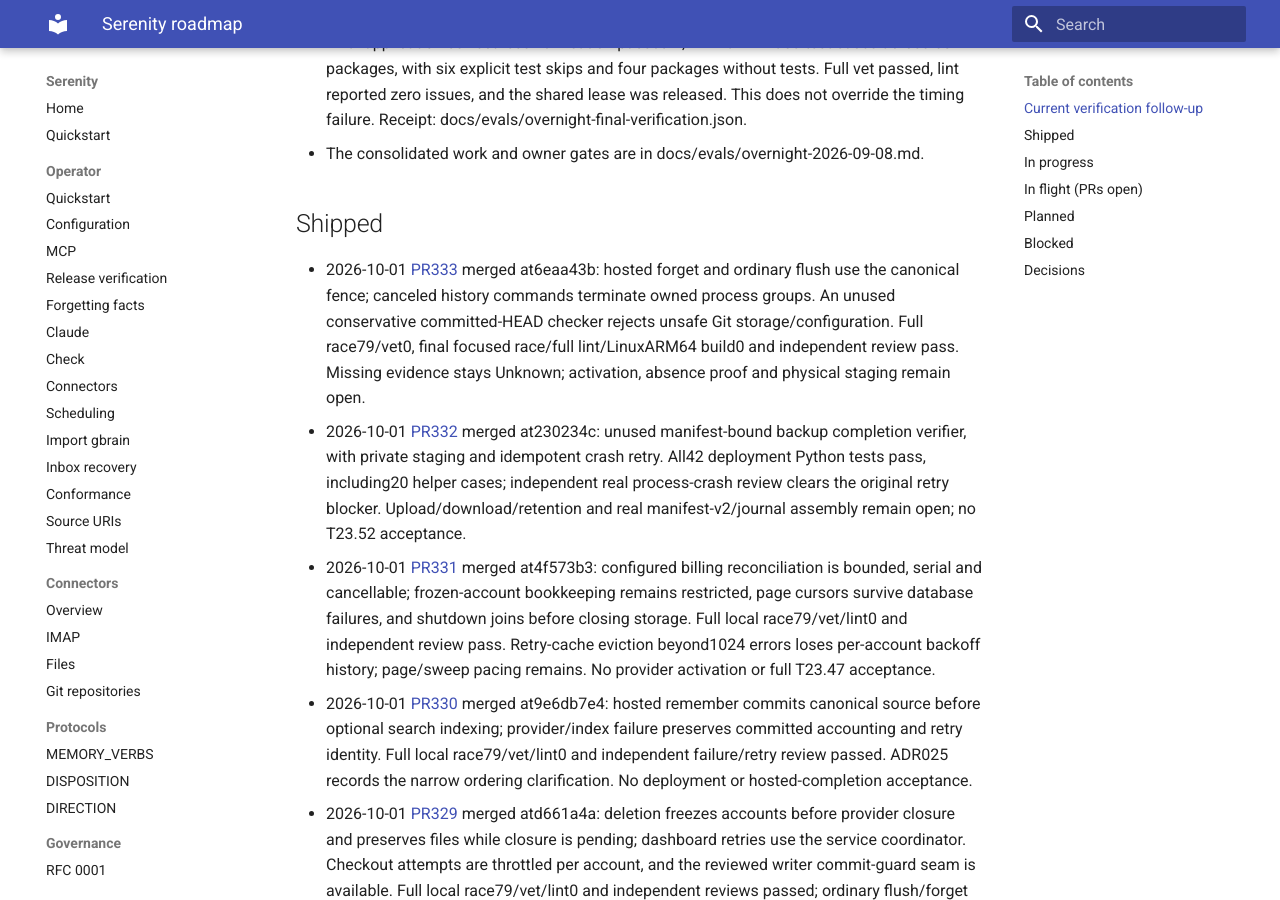
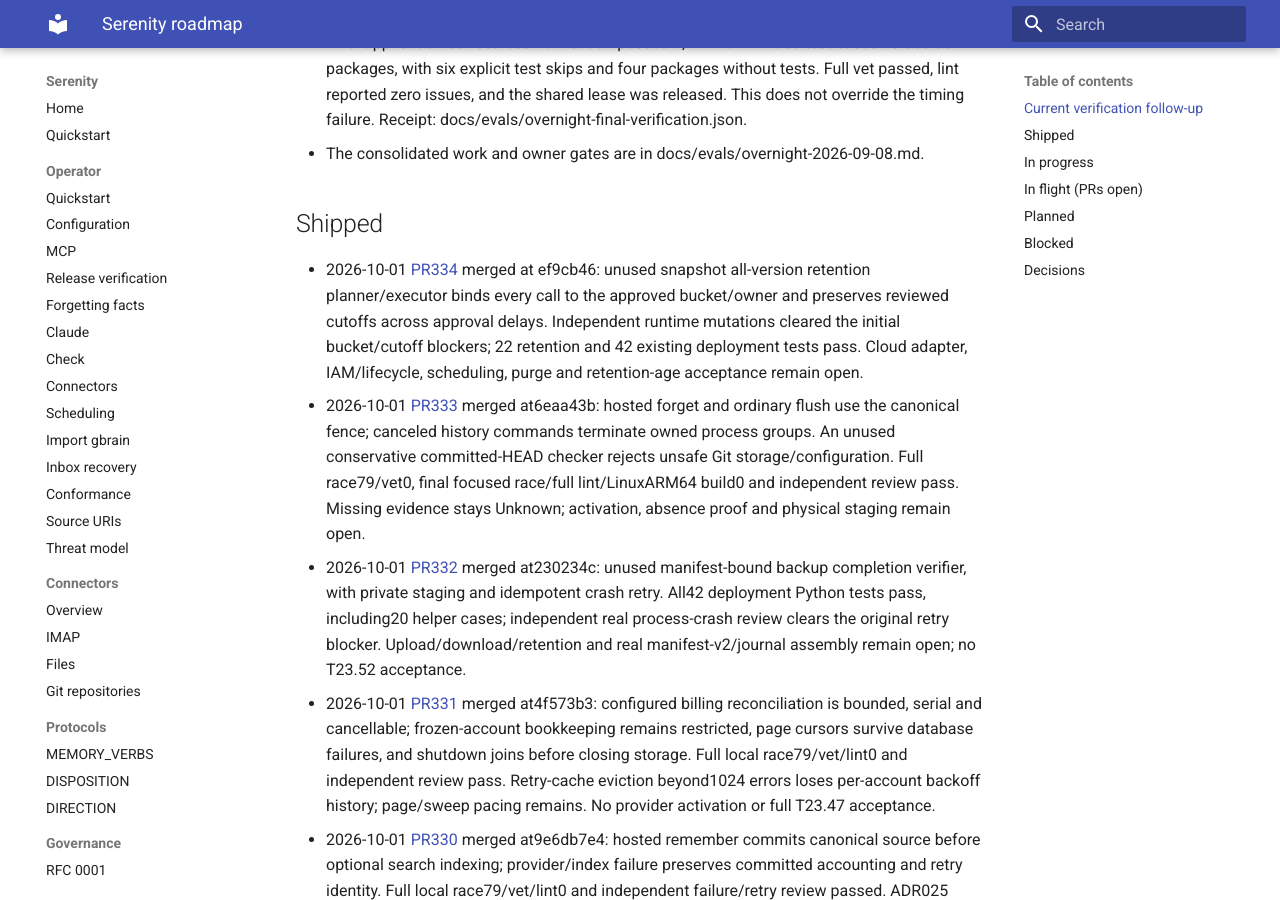
Before and after one commit to sirerun/serenity, an MkDocs documentation site: the page built from docs/roadmap.md, in a window 1280 px wide and 900 px high, scrolled down 453 px. Built offline with MkDocs 1.6.1 and Material for MkDocs 9.7.7, drawn with Linux system fonts in a browser that asks for light colours.

Commit message:
docs: record retention merge and independent lifecycle review

```diff
--- a/docs/roadmap.md
+++ b/docs/roadmap.md
@@ -10,6 +10,7 @@ Living status for RFC 0001 (docs/rfc/0001-serenity.md). Plan of record: docs/pla
 
 ## Shipped
 
+- 2026-10-01 [PR334](https://github.com/sirerun/serenity/pull/334) merged at ef9cb46: unused snapshot all-version retention planner/executor binds every call to the approved bucket/owner and preserves reviewed cutoffs across approval delays. Independent runtime mutations cleared the initial bucket/cutoff blockers; 22 retention and 42 existing deployment tests pass. Cloud adapter, IAM/lifecycle, scheduling, purge and retention-age acceptance remain open.
 - 2026-10-01 [PR333](https://github.com/sirerun/serenity/pull/333) merged at6eaa43b: hosted forget and ordinary flush use the canonical fence; canceled history commands terminate owned process groups. An unused conservative committed-HEAD checker rejects unsafe Git storage/configuration. Full race79/vet0, final focused race/full lint/LinuxARM64 build0 and independent review pass. Missing evidence stays Unknown; activation, absence proof and physical staging remain open.
 - 2026-10-01 [PR332](https://github.com/sirerun/serenity/pull/332) merged at230234c: unused manifest-bound backup completion verifier, with private staging and idempotent crash retry. All42 deployment Python tests pass, including20 helper cases; independent real process-crash review clears the original retry blocker. Upload/download/retention and real manifest-v2/journal assembly remain open; no T23.52 acceptance.
 - 2026-10-01 [PR331](https://github.com/sirerun/serenity/pull/331) merged at4f573b3: configured billing reconciliation is bounded, serial and cancellable; frozen-account bookkeeping remains restricted, page cursors survive database failures, and shutdown joins before closing storage. Full local race79/vet/lint0 and independent review pass. Retry-cache eviction beyond1024 errors loses per-account backoff history; page/sweep pacing remains. No provider activation or full T23.47 acceptance.
```
